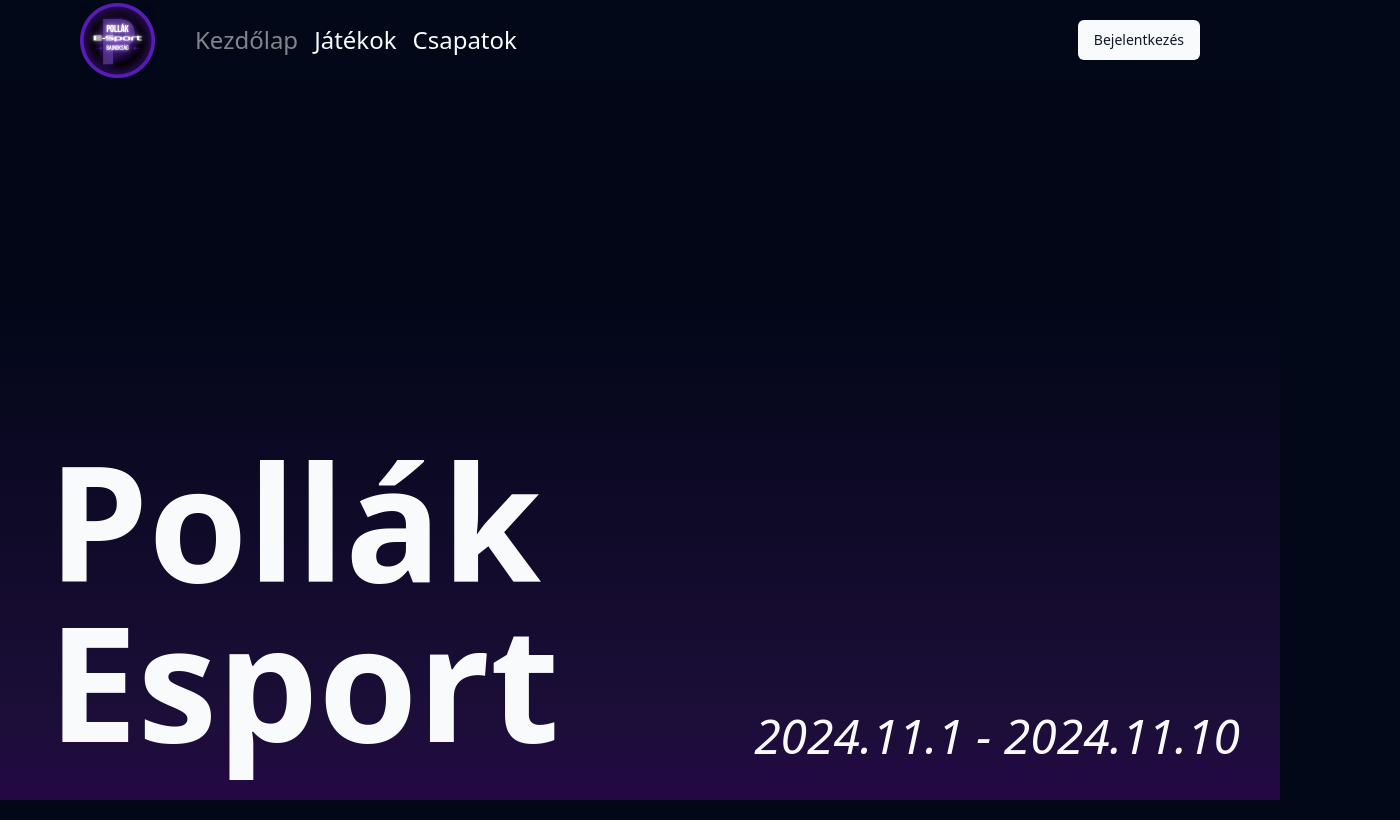
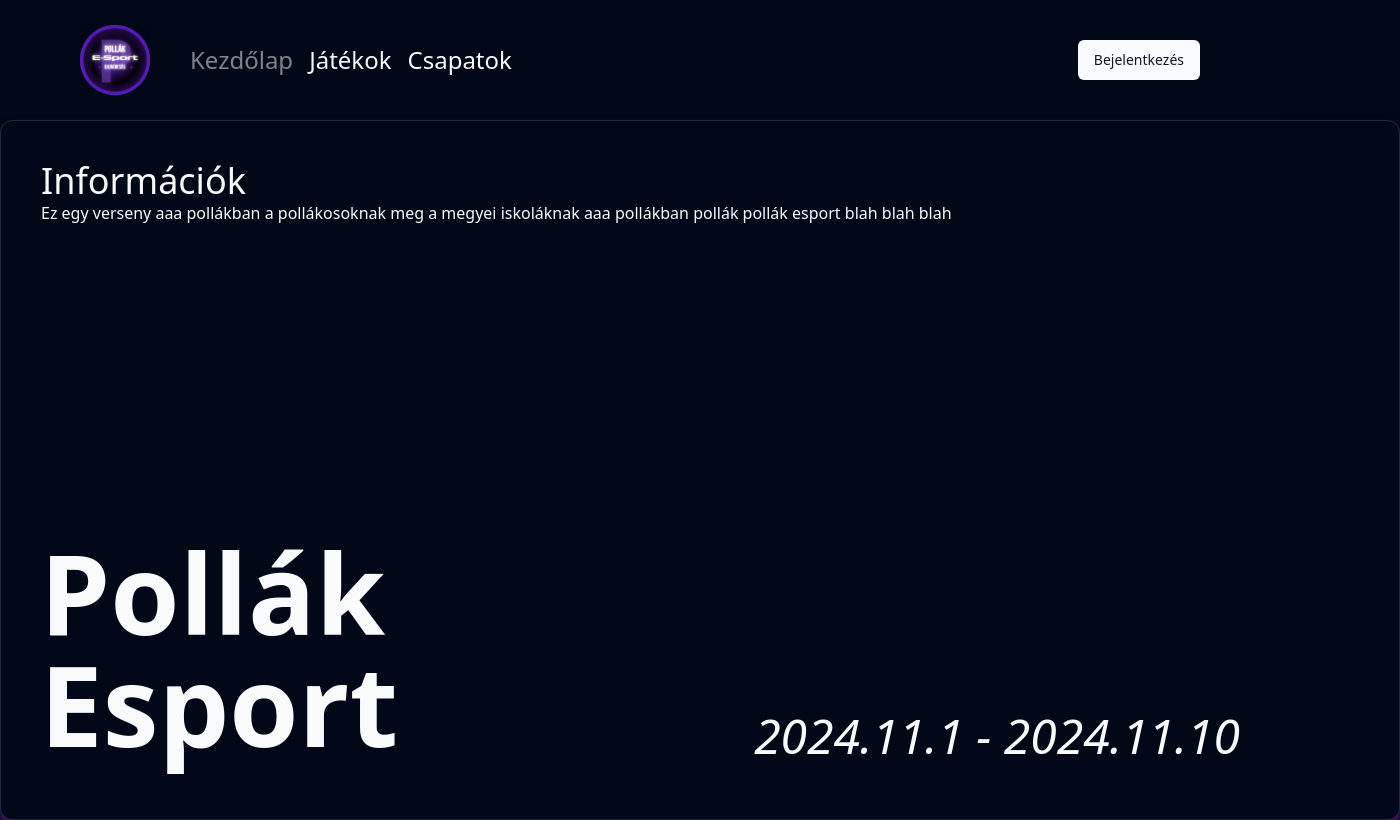
Before and after one commit to Pollak-Projects/Pollak-Esport-Next, a Next.js app: page / in a window 1280 px wide. Shown: the whole page, 1400 px wide, since content can reach past the window. Built offline with nearby package versions, Linux system fonts and the light colour scheme.

Commit message:
Feat: home page info

```diff
--- a/src/app/(home)/games/page.tsx
+++ b/src/app/(home)/games/page.tsx
@@ -16,8 +16,7 @@ const page = () => {
       title: "R6 1v1",
       description:
         "Azonnali kieséses rendszerben, 3 körig tartó meccs. A játékosok a meccs előtt egyeztetnek a mapról és a karakterekről.",
-      image:
-        img,
+      image: img,
       sub: "subtitle",
     },
     {
@@ -52,13 +51,13 @@ const page = () => {
         {games.map((game, i) => {
           return (
             <Link key={game.title} href={`/games/${i}`}>
-              <Card className="shadow-md shadow-white/10 hover:scale-105 transition-all ease-in-out hover:shadow-2xl hover:shadow-white/20 border-b-purple-900 border-b-4 bg-black/20">
+              <Card className="shadow-md shadow-purple-900 hover:scale-105 transition-all ease-in-out hover:shadow-2xl hover:shadow-purple-900 border-b-purple-900 border-b-4 bg-black/20">
                 <div className="relative w-full h-[150px]">
                   <Image
                     src={game.image}
                     alt={game.title}
                     fill
-                    className="object-cover object-bottom rounded-se-lg rounded-ss-lg object-center"
+                    className="object-cover rounded-se-lg rounded-ss-lg object-center"
                   />
                 </div>
                 <CardHeader>
--- a/src/app/(home)/page.tsx
+++ b/src/app/(home)/page.tsx
@@ -1,12 +1,34 @@
+import Info from "@/components/Info";
+
 export default function Home() {
   return (
-    <div className="w-full bg-gradient-to-t via-purple-900/30 from-purple-950/60 via-10%  to-70% to-slate-950 h-full">
-      <div className="text-[10rem] max-md:text-7xl leading-none absolute left-12 bottom-10 max-md:top-24  font-black">
-        Pollák <br /> Esport
-      </div>
-      <div className="text-5xl absolute bottom-10 right-10 italic max-md:text-3xl">
-        2024.11.1 - 2024.11.10
+    <div className="w-full bg-gradient-to-t via-purple-900/30 from-purple-950/60 via-10% pt-10  to-70% to-background h-full">
+      <Info />
+      <div className="w-full bottom-10 px-10 absolute flex justify-between flex-wrap items-end gap-5">
+        <div className="text-[7rem] max-md:text-7xl leading-none  font-black">
+          Pollák <br /> Esport
+        </div>
+        <div className="text-5xl italic max-md:text-3xl">
+          2024.11.1 - 2024.11.10
+        </div>
       </div>
     </div>
   );
 }
+{
+  /* <div className="w-full bg-gradient-to-t via-purple-900/30 from-purple-950/60 via-10% to-70% to-slate-950 h-full pt-10">
+<div className="flex flex-col gap-10">
+  <div className="flex items-center justify-center  gap-10">
+    <div className="">
+      <Image src={logo} alt="logo" width={250} height={250} />
+    </div>
+    <div className="text-[8rem] max-md:text-7xl leading-none font-black">
+      Pollák <br /> Esport
+    </div>
+  </div>
+  <div className="italic text-3xl text-center">
+    2024.11.1 - 2024.11.10
+  </div>
+</div>
+</div> */
+}
--- /dev/null
+++ b/src/components/Info.tsx
@@ -0,0 +1,15 @@
+import React from "react";
+
+const Info = () => {
+  return (
+    <div className="w-[1400px] p-10 h-[700px] bg-background border-[1px] border-border rounded-xl ml-auto mr-11 shadow-lg shadow-purple-900">
+      <div className="text-4xl">Információk</div>
+      <p>
+        Ez egy verseny aaa pollákban a pollákosoknak meg a megyei iskoláknak aaa
+        pollákban pollák pollák esport blah blah blah
+      </p>
+    </div>
+  );
+};
+
+export default Info;
--- a/src/components/Navbar.tsx
+++ b/src/components/Navbar.tsx
@@ -10,7 +10,6 @@ import Image from "next/image";
 import logo from "../tempimg/logo2.png";
 
 const Navbar = () => {
-
   const Links = [
     {
       title: "Kezdőlap",
@@ -29,20 +28,22 @@ const Navbar = () => {
   return (
     <header
       className={cn(
-        "w-full border-b-[1px] border-b-border flex justify-between items-center px-20 h-[80px] absolute top-0",
-        { "border-0": pathname === "/" }
+        "w-full border-b-[1px] border-b-border flex justify-between items-center md:px-20 max-md:pl-10 h-[80px] absolute top-0 ",
+        { "border-0 pt-10": pathname === "/" }
       )}
     >
-      <div className="flex gap-10 items-center">
-        <div className="text-3xl hidden">Pollák Esport</div>
-        <Image
-        alt="logo"
-        src={logo}
-        width={75}
-        height={75}
-        />
+      <div className="flex gap-10 items-center max-md:w-full">
+        <div className="max-md:flex max-md:w-full max-md:justify-between max-md:items-center max-md:flex-row-reverse">
+          <div className="md:hidden flex flex-col justify-between w-[50px] h-[30px]">
+            <div className="w-full h-0.5 bg-white"></div>
+            <div className="w-full h-0.5 bg-white"></div>
+            <div className="w-full h-0.5 bg-white"></div>
+          </div>
+          <Image alt="logo" src={logo} width={70} height={70} priority />
+        </div>
+
         <nav>
-          <ul className="flex gap-4 text-2xl items-center">
+          <ul className="flex gap-4 text-2xl items-center max-md:hidden">
             {Links.map((link) => {
               if (link.link === pathname) {
                 return (
@@ -65,7 +66,7 @@ const Navbar = () => {
           </ul>
         </nav>
       </div>
-      <div className="">
+      <div className="max-md:hidden">
         <Button>Bejelentkezés</Button>
       </div>
     </header>
```
